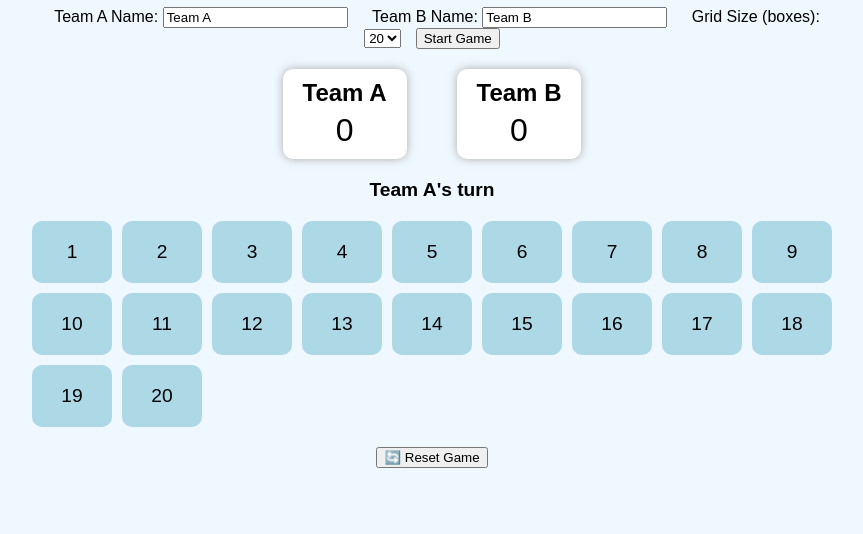
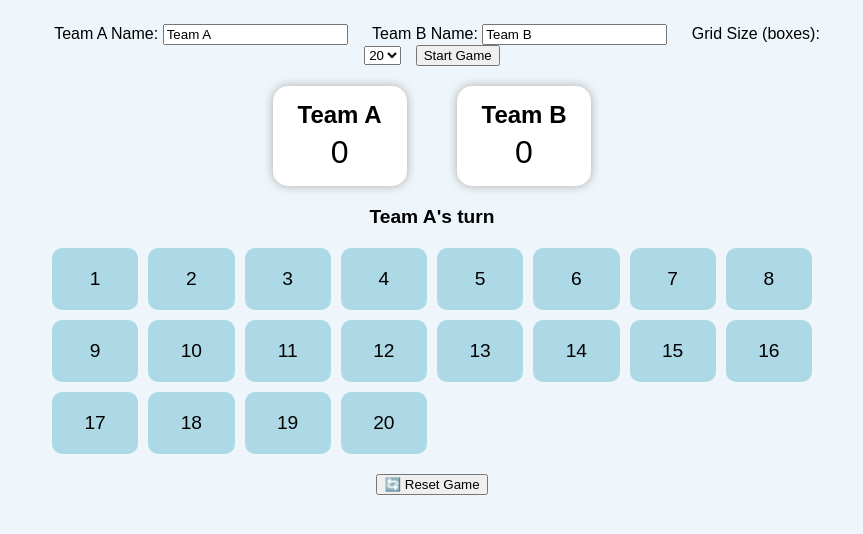
Before and after one commit to cpiontek/tornado-game, a plain HTML site: page index.html in a window 1280 px wide. Both pictures are taken after a click on the button "Start Game". Shown: the part 118-652 px from the top of the page, without its empty margins (208-1071 px from the left). Drawn offline with Linux system fonts and the light colour scheme.

Commit message:
Update style.css

```diff
--- a/style.css
+++ b/style.css
@@ -1,6 +1,6 @@
 body {
   font-family: Arial, sans-serif;
-  background: #f0f8ff;
+  background: #eef6fb;
   text-align: center;
   padding: 20px;
   margin: 0;
@@ -8,20 +8,19 @@ body {
 
 .container {
   max-width: 800px;
-  margin: 0 auto;
+  margin: auto;
 }
 
 h1 {
   font-size: 2.5em;
-  margin-bottom: 10px;
+}
+
+label {
+  margin: 0 10px;
 }
 
 .setup {
   margin-bottom: 20px;
-}
-
-label {
-  margin: 0 10px;
 }
 
 .scoreboard {
@@ -32,9 +31,9 @@ label {
 }
 
 .team {
-  background: #ffffff;
-  padding: 10px 20px;
-  border-radius: 10px;
+  background: white;
+  padding: 15px 25px;
+  border-radius: 15px;
   box-shadow: 0 0 10px #aaa;
 }
 
@@ -49,14 +48,15 @@ label {
 
 #turnDisplay {
   font-size: 1.2em;
-  margin: 10px 0 20px;
+  margin-bottom: 20px;
 }
 
 .grid {
   display: grid;
-  grid-template-columns: repeat(auto-fill, minmax(80px, 1fr));
+  grid-template-columns: repeat(auto-fit, minmax(80px, 1fr));
   gap: 10px;
   margin-bottom: 20px;
+  padding: 0 20px;
 }
 
 .grid button {
@@ -66,7 +66,7 @@ label {
   border-radius: 10px;
   background-color: #add8e6;
   cursor: pointer;
-  transition: background 0.2s;
+  transition: background 0.2s ease;
 }
 
 .grid button:hover {
```
